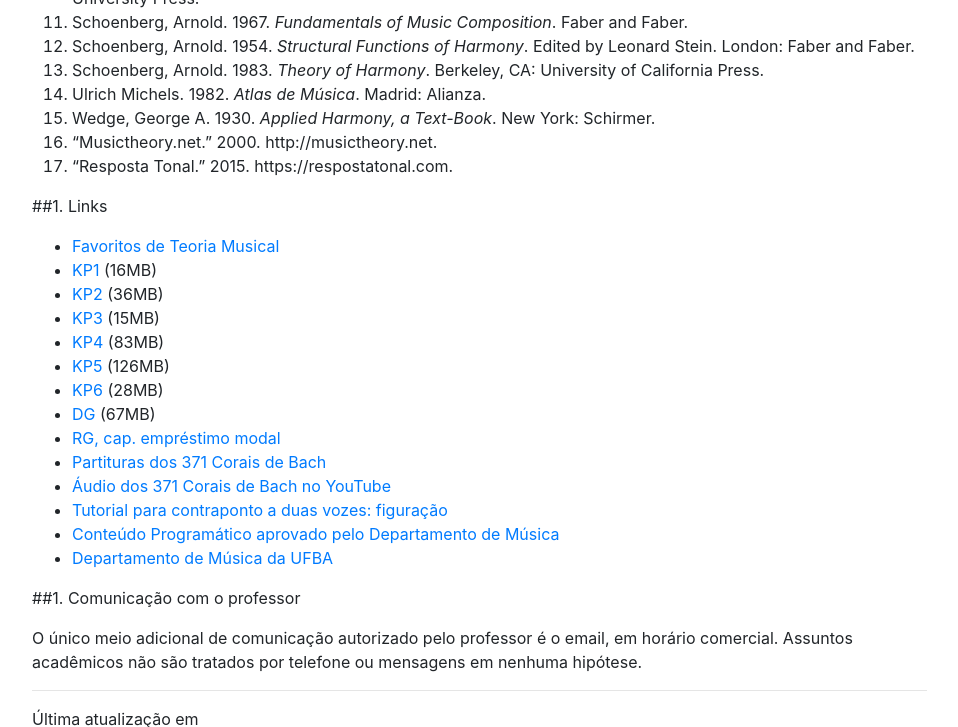
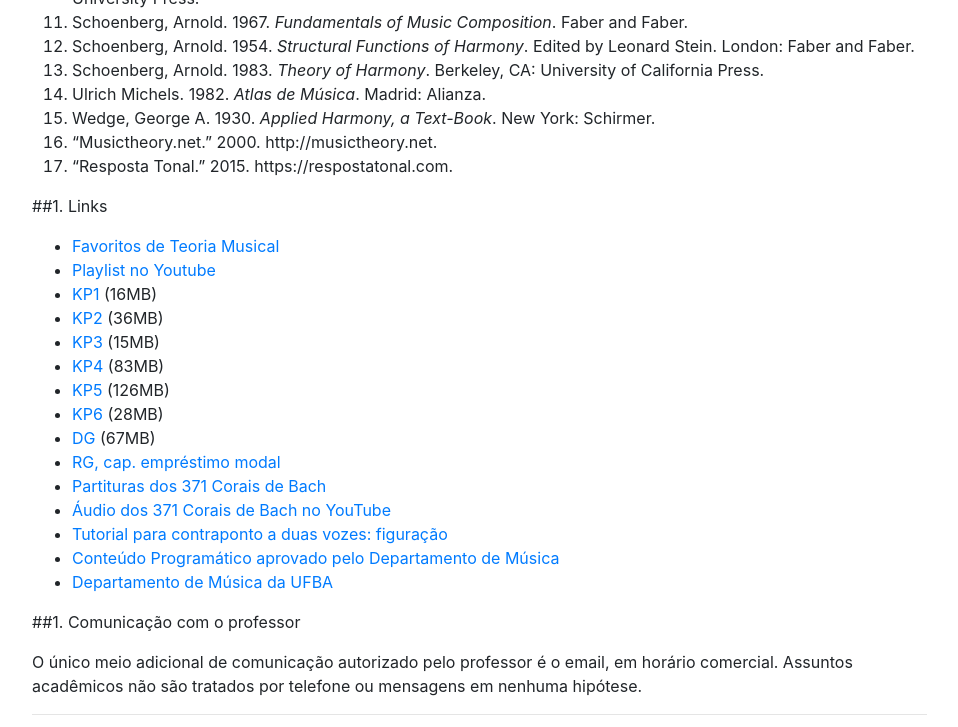
Before and after one commit to kroger/genosmus, a Jekyll site: the page built from _marcos/musa71.md, in a window 1280 px wide and 900 px high, scrolled down 7600 px, cut to the strip 0-727 px from the top of the window. Shown: the whole strip, without its empty margins (68-1026 px from the left). Built offline with Jekyll 4.4.1, drawn with Linux system fonts in a browser that asks for light colours; the table of contents is made by our own code.

Commit message:
Link para playlist LEM 3

```diff
--- a/_marcos/musa71.md
+++ b/_marcos/musa71.md
@@ -348,6 +348,7 @@ New York: Schirmer.
 ##1. Links
 
  - [Favoritos de Teoria Musical](https://www.diigo.com/outliner/3l23ej/Teoria-Musical?key=lzekmogriv)
+ - [Playlist no Youtube](https://www.youtube.com/playlist?list=PLTuRmdq29ACnHdHYzBZ9VbRmJbTt7S3TB)
  - [KP1](https://www.dropbox.com/s/e1b1ae3ia3gzczs/kostka-1.pdf) (16MB)
  - [KP2](https://www.dropbox.com/s/54qp5r28nj6tygi/kostka-2.pdf) (36MB)
  - [KP3](https://www.dropbox.com/s/phezrz5yd83606c/kostka-3.pdf) (15MB)
```
